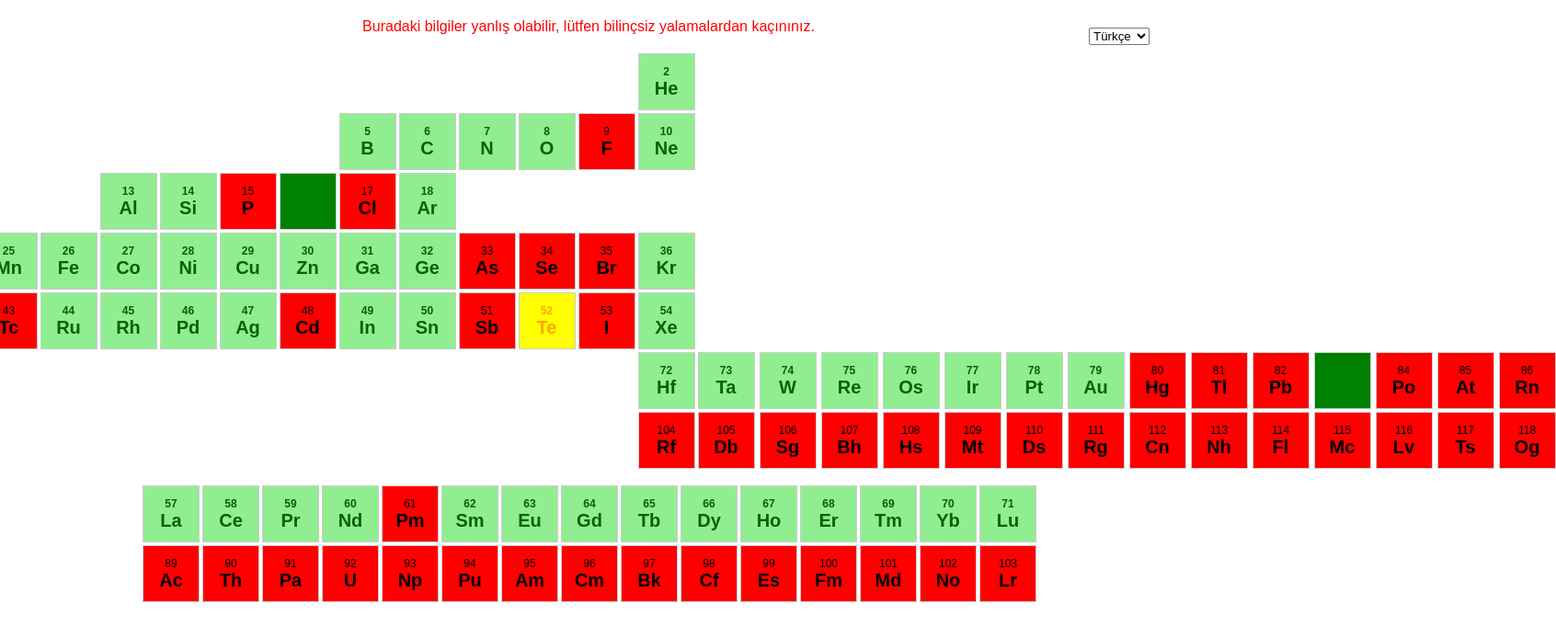
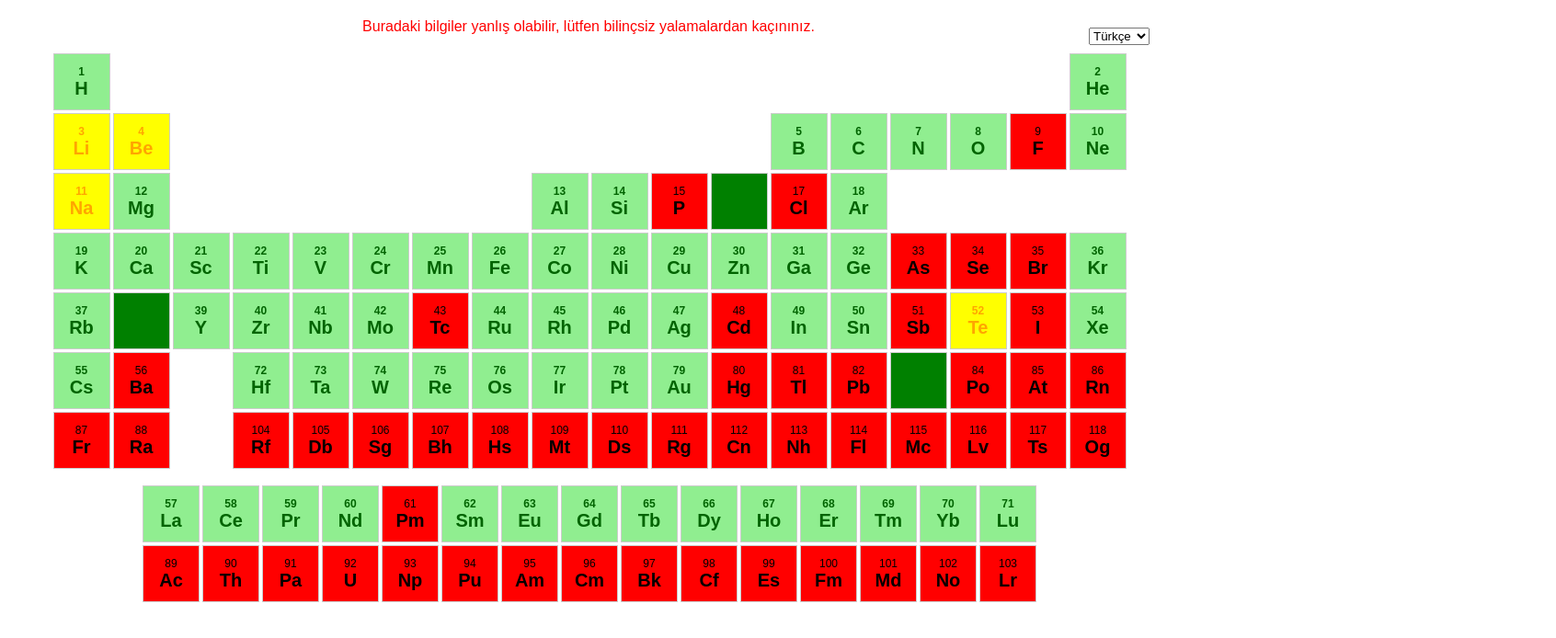
Before and after one commit to maidis/canilickit, a plain HTML site: page index.html in a window 1280 px wide. Shown: the whole page at 92% size, 1692 px wide, since content can reach past the window. Drawn offline with Linux system fonts and the light colour scheme.

Commit message:
Update index.html

```diff
--- a/index.html
+++ b/index.html
@@ -249,16 +249,29 @@
 
         function getMainTablePosition(atomicNumber) {
             atomicNumber = parseInt(atomicNumber);
+            // Periyot 1
             if (atomicNumber === 1) return {row: 1, col: 1};
             if (atomicNumber === 2) return {row: 1, col: 18};
+            // Periyot 2
             if (atomicNumber >= 3 && atomicNumber <= 4) return {row: 2, col: atomicNumber - 2};
             if (atomicNumber >= 5 && atomicNumber <= 10) return {row: 2, col: atomicNumber + 8};
+            // Periyot 3
             if (atomicNumber >= 11 && atomicNumber <= 12) return {row: 3, col: atomicNumber - 10};
             if (atomicNumber >= 13 && atomicNumber <= 18) return {row: 3, col: atomicNumber - 4};
+            // Periyot 4
             if (atomicNumber >= 19 && atomicNumber <= 36) return {row: 4, col: atomicNumber - 18};
+            // Periyot 5
             if (atomicNumber >= 37 && atomicNumber <= 54) return {row: 5, col: atomicNumber - 36};
-            if (atomicNumber >= 55 && atomicNumber <= 86) return {row: 6, col: atomicNumber - 54};
-            if (atomicNumber >= 87 && atomicNumber <= 118) return {row: 7, col: atomicNumber - 86};
+            // Periyot 6 (Lantanidler hariç)
+            if (atomicNumber === 55) return {row: 6, col: 1};
+            if (atomicNumber === 56) return {row: 6, col: 2};
+            if (atomicNumber === 57) return {row: 6, col: 3}; // Lantanidler için yer tutucu
+            if (atomicNumber >= 72 && atomicNumber <= 86) return {row: 6, col: atomicNumber - 68};
+            // Periyot 7 (Aktinidler hariç)
+            if (atomicNumber === 87) return {row: 7, col: 1};
+            if (atomicNumber === 88) return {row: 7, col: 2};
+            if (atomicNumber === 89) return {row: 7, col: 3}; // Aktinidler için yer tutucu
+            if (atomicNumber >= 104 && atomicNumber <= 118) return {row: 7, col: atomicNumber - 100};
             return null;
         }
 
```
